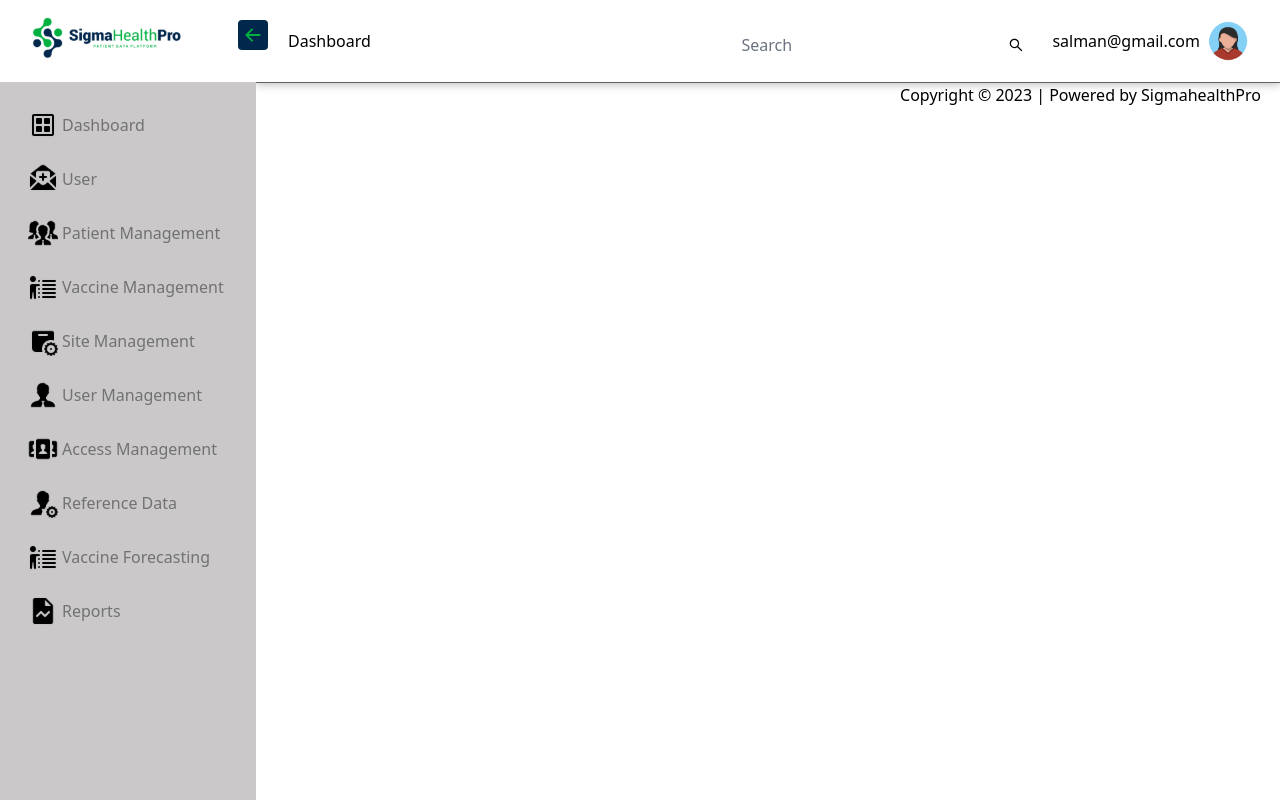
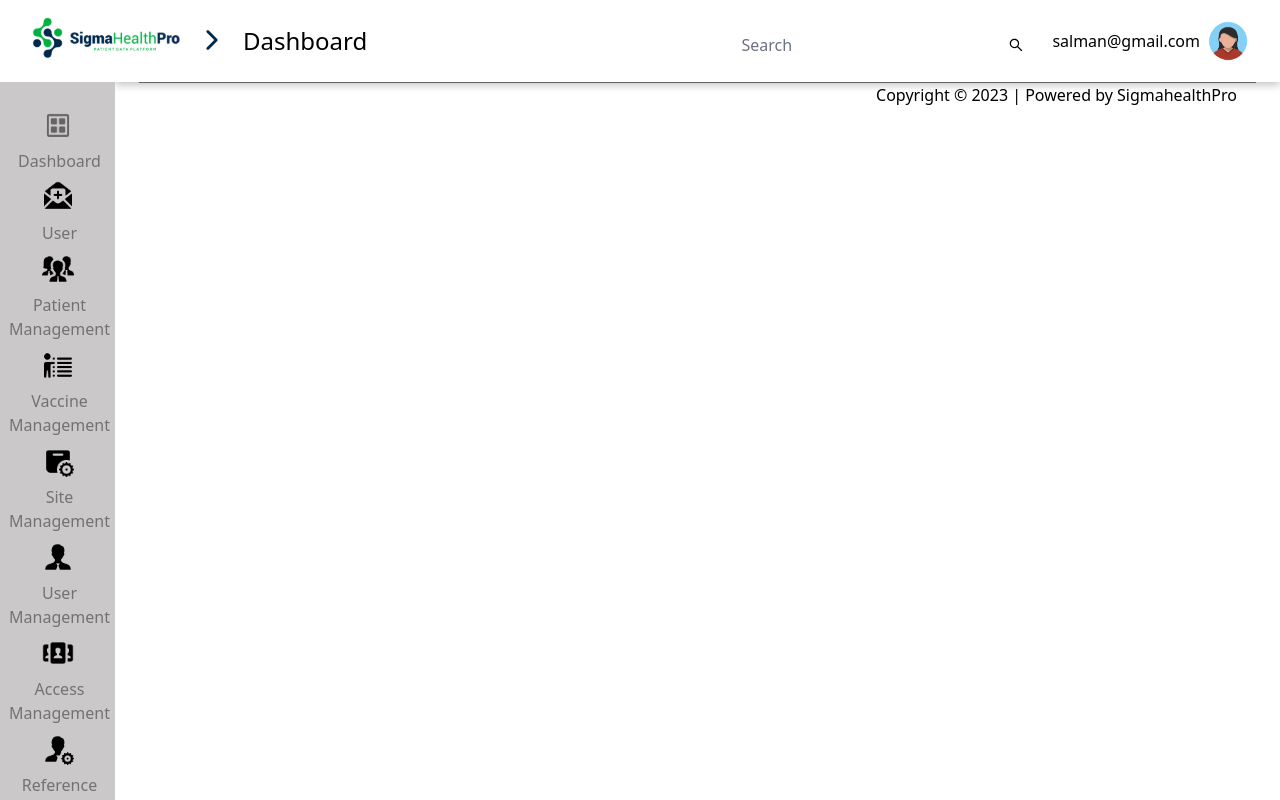
Before and after one commit to Web-Dev-Salman/sigmahealthpro, a React (Vite) app: page / in a window 1280 px wide. Shown: the top 800 px of the page. Built offline with nearby package versions, Linux system fonts and the light colour scheme.

Commit message:
updated header

```diff
--- a/src/Layout/Header/Header.jsx
+++ b/src/Layout/Header/Header.jsx
@@ -4,9 +4,9 @@ import AvatarIcon from '../../assets/Icon/sigma defult avatar.png'
 
 const Header = ({ currentPage }) => {
   return (
-    <div className='flex justify-between headerBar items-center px-8 py-[17px]'>
-      <div>
-        <h2>{currentPage}</h2>
+    <div className='flex justify-between items-center px-8 py-[17px]'>
+      <div className=' ml-24'>
+        <h1 className=' text-2xl'>{currentPage}</h1>
       </div>
       <div className='flex gap-2 items-center content-center'>
           <SearchBar/>
--- a/src/Layout/Main/Root.jsx
+++ b/src/Layout/Main/Root.jsx
@@ -14,13 +14,11 @@ const Root = () => {
                     <Sidebar onMenuClick={setCurrentPage}></Sidebar>
                 </div>
                 <div className='w-full'>
-                    <div>
+                    <div className='headerBar'>
                         <Header currentPage={currentPage} ></Header>
                     </div>
-                    <div className='px-3'>
+                    <div className=' px-6'>
                         <Outlet/>
-                    </div>
-                    <div>
                         <Footer></Footer>
                     </div>
                 </div>
--- a/src/Layout/Sidebar/Sidebar.jsx
+++ b/src/Layout/Sidebar/Sidebar.jsx
@@ -2,8 +2,8 @@ import React, { useState } from 'react';
 import logoIconSigma from '../../assets/Icon/SigmaHealthProIcon.svg';
 import logoSigma from '../../assets/Logo/SigmaHealthProLogo.svg';
 import { Link } from 'react-router-dom';
-import { BsArrowLeftShort } from "react-icons/bs"
-import DashboardIcon from "../../assets/Icon/Control Panel.svg"
+import { IoIosArrowForward } from "react-icons/io";
+import DashboardIcon from "../../assets/Icon/Control Panel.png"
 import EnrollmentReqiestIcon from "../../assets/Icon/Invite.svg"
 import PatientManagementIcon from "../../assets/Icon/Management.svg"
 import VaccineManagementIcon from "../../assets/Icon/Vaccine Management.svg"
@@ -87,25 +87,30 @@ const Sidebar = ({ onMenuClick }) => {
     ];
     const [collapsed, setCollapsed] = useState(true);
     return (
-        <div className={`${collapsed ? "w-64" : "w-24"}  bg-bgColor z-10 h-screen relative`}>
-            <div className='logo-div bg-white-900 p-4'>
-                <BsArrowLeftShort className={`text-mainColor text-3xl rounded bg-seconderyColor absolute -right-3 top-5 cursor-pointer1 ${!collapsed && "rotate-180 duration-500"}`} onClick={() => setCollapsed(!collapsed)} />
+        // w-64
+        <div className={` z-10 h-screen relative `}>
+            <div className='logo-div bg-white-900 p-4 '>
+                <IoIosArrowForward className={` text-seconderyColor text-3xl rounded absolute -right-28 top-[25px] cursor-pointer1 ${!collapsed ? "rotate-180 duration-500" : " rotate-0 duration-300"}`} onClick={() => setCollapsed(!collapsed)} />
                 <div className='inline-flex'>
                     <img className={`w-full pl-4 ${!collapsed && "rotate-[360deg] w-full"} duration-500`} src={logoIconSigma} alt="" />
-                    <img className={`w-auto duration-300 ${!collapsed && "d-hidden "}`} src={logoSigma} alt="" />
+                    <img className={`w-auto duration-300 absolute top-[30px] left-[65px] ${!collapsed && "d-hidden "}`} src={logoSigma} alt="" />
                 </div>
 
             </div>
-            <ul className='p-4'>
-                {navlinks.map((menu, index) => (
-                    <Link onClick={() => onMenuClick(menu.name)} to={menu.link} className={`flex group rounded-md items-center p-3 ${menu.spacing ? "mt-9" : "mt-0"}`}>
+            {/* w-[115px] */}
+            <div className={`w-[115px] pt-5 bg-bgColor h-screen flex flex-col items-center`}>
+                <ul>
+                    {navlinks.map((menu, index) => (
+                        <Link onClick={() => onMenuClick(menu.name)} to={menu.link} className={`group rounded-md flex flex-col items-center text-center align-middle gap-2`}>
                             <li key={index} />
-                            <img className={`${!collapsed && "w-full"}`} src={menu.icon} />
-                            <span className={`pl-1 ${!collapsed && "text-[0px]"} text-sideBarTextColor`}>{menu.name}</span>
-                            {!collapsed && <div className={`absolute rounded-md px-2 py-1 w-max bg-mainColor text-white left-full invisible group-hover:visible`}>{menu.name}</div>}
-                    </Link>
-                ))}
-            </ul>
+                            <img className=" w-8 text-center text-[#727272]" src={menu.icon} />
+                            <span className={`pl-1 text-sideBarTextColor`}>{menu.name}</span>
+                            {/* {!collapsed && <div className={`absolute rounded-md px-2 py-1 w-max bg-mainColor text-white left-full invisible group-hover:visible`}>{menu.name}</div>} */}
+                        </Link>
+                    ))}
+                </ul>
+            </div>
+
         </div>
     );
 };
```
Also changed, not shown: src/assets/Icon/Control Panel.png (added).
